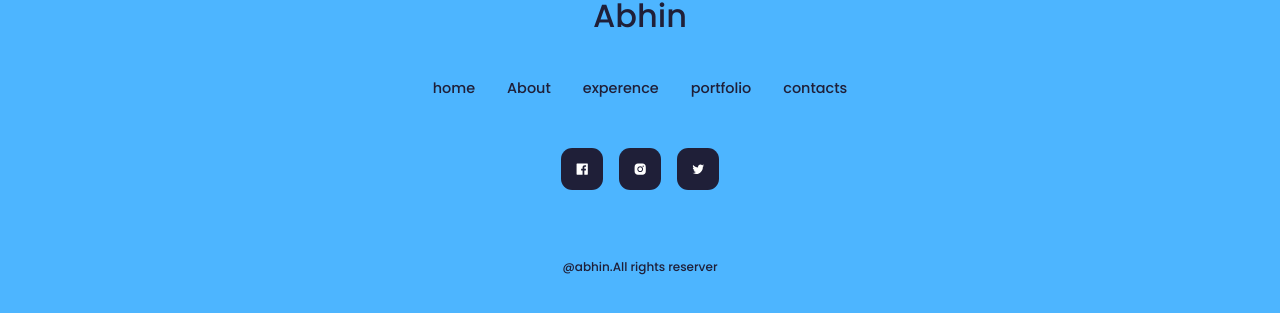
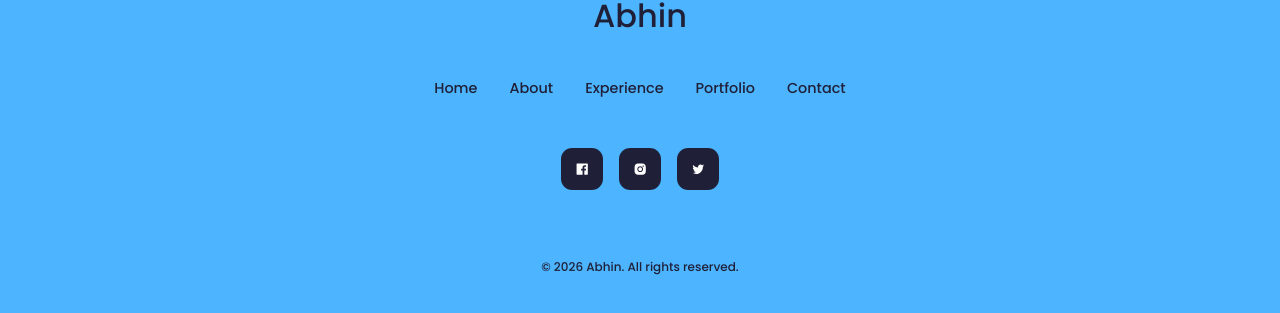
Before and after one commit to abhin333/portfolio, a React (Create React App) app: page / in a window 1280 px wide. Shown: the part 4279-4592 px from the top of the page. Built offline with nearby package versions, Linux system fonts and the light colour scheme.

Commit message:
small changes

```diff
--- a/src/Component/About/About.jsx
+++ b/src/Component/About/About.jsx
@@ -41,7 +41,8 @@ const About = () => {
           variants={imageVariants}
         >
           <div className="about__me-image">
-            <img src={Me} alt="Abhin — profile photo" />
+            <img src={Me} alt="Abhin, Frontend Developer" />
+
           </div>
         </motion.div>
 
--- a/src/Component/Footer/Footer.jsx
+++ b/src/Component/Footer/Footer.jsx
@@ -1,49 +1,44 @@
-import React from 'react'
-import './Footer.css'
+import React from 'react';
+import './Footer.css';
 import {
   AiFillFacebook,
   AiFillInstagram,
   AiOutlineTwitter,
 } from "react-icons/ai";
+
 const Footer = () => {
   return (
     <footer>
-      <a href="#" className="footer__logo">
+      {/* FIXED */}
+      <a href="#home" className="footer__logo">
         Abhin
       </a>
+
       <ul className="permalinks">
-        <li>
-          <a href="#home">home</a>
-        </li>
-        <li>
-          <a href="#About">About</a>
-        </li>
-        <li>
-          <a href="#experence">experence</a>
-        </li>
-        <li>
-          <a href="#portfolio">portfolio</a>
-        </li>
-        <li>
-          <a href="#contacts">contacts</a>
-        </li>
+        <li><a href="#home">Home</a></li>
+        <li><a href="#about">About</a></li>
+        <li><a href="#experience">Experience</a></li>
+        <li><a href="#portfolio">Portfolio</a></li>
+        <li><a href="#contact">Contact</a></li>
       </ul>
+
       <div className="footer__socials">
-        <a href="https://facebook.com">
+        <a href="https://facebook.com" target="_blank" rel="noopener noreferrer">
           <AiFillFacebook />
         </a>
-        <a href="https://instagram.com">
+        <a href="https://instagram.com" target="_blank" rel="noopener noreferrer">
           <AiFillInstagram />
         </a>
-        <a href="https://twitter.com">
+        <a href="https://twitter.com" target="_blank" rel="noopener noreferrer">
           <AiOutlineTwitter />
         </a>
       </div>
+
       <div className="footer__copyright">
-        <small>@abhin.All rights reserver</small>
+        <small>© 2026 Abhin. All rights reserved.</small>
       </div>
     </footer>
   );
-}
+};
 
-export default Footer
+export default Footer;
```
